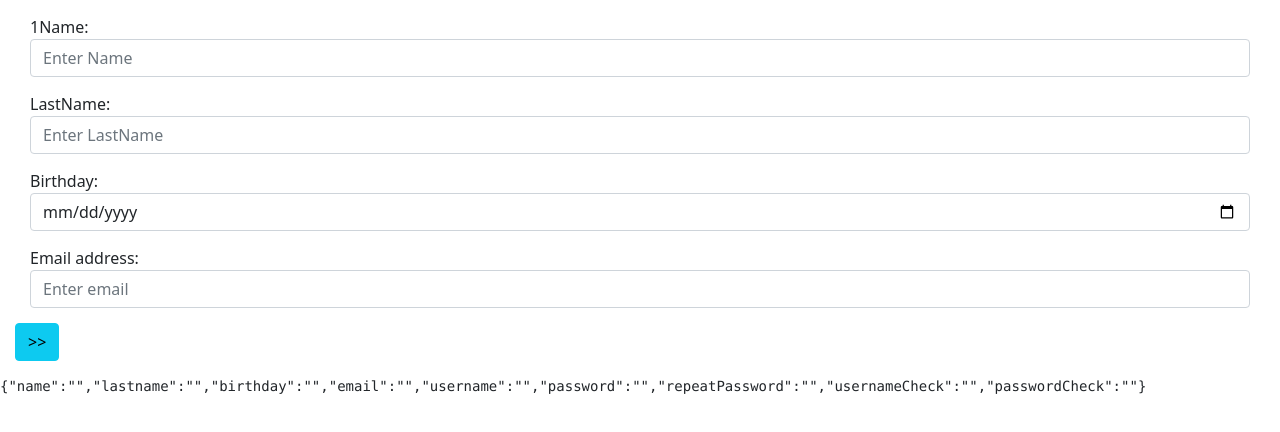
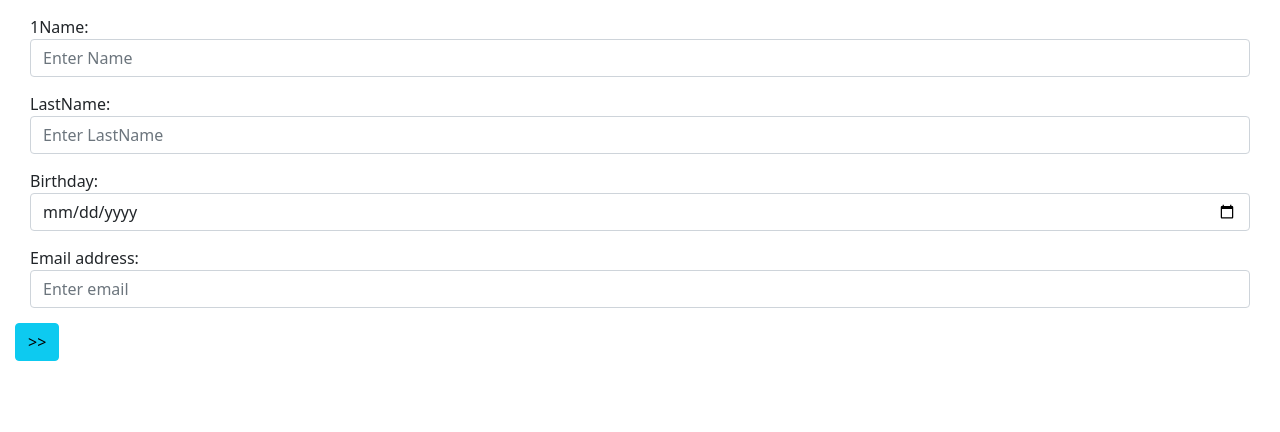
Before and after one commit to CPajares/Form-React, a React (Create React App) app: page / in a window 1280 px wide. Shown: the top 432 px of the page. Built offline with nearby package versions, Linux system fonts and the light colour scheme.

Commit message:
deleted pre json

```diff
--- a/src/components/FirstPageForm/FirstPageForm.js
+++ b/src/components/FirstPageForm/FirstPageForm.js
@@ -69,9 +69,6 @@ const FirstPageForm = () => {
           className={"btn btn-info"}
         />
       </form>
-      <pre style={{ textAlign: "left" }}>
-        <div>{JSON.stringify(data)}</div>
-      </pre>
     </>
   );
 };
--- a/src/components/Login/Login.js
+++ b/src/components/Login/Login.js
@@ -73,9 +73,6 @@ const Login = () => {
         />
       </form>
       {showAllDetails ? <ShowData /> : ""}
-      <pre style={{ textAlign: "left" }}>
-        <div>{JSON.stringify(data)}</div>
-      </pre>
     </>
   );
 };
--- a/src/components/SecondPageForm/SecondPageForm.js
+++ b/src/components/SecondPageForm/SecondPageForm.js
@@ -65,9 +65,6 @@ const SecondPageForm = () => {
 
         <input type="submit" value=">>" className={"btn btn-info"} />
       </form>
-      <pre style={{ textAlign: "left" }}>
-        <div>{JSON.stringify(data)}</div>
-      </pre>
     </>
   );
 };
```
